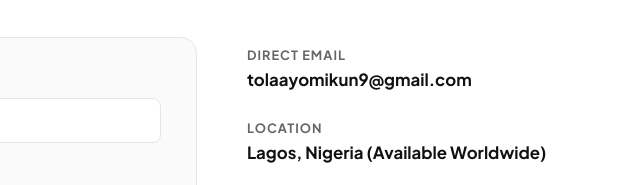
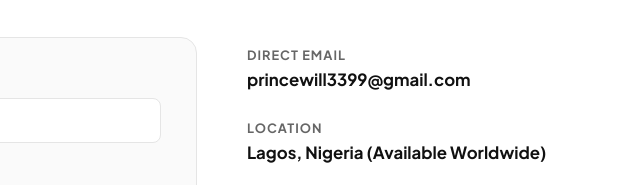
Before and after one commit to Tola123-cpu/princewilltolaportfolio, a plain HTML site: page contact.html in a window 1280 px wide. Shown: the part 256-441 px from the top of the page, 640-1280 px from the left. Drawn offline with Linux system fonts and the light colour scheme.

Commit message:
Add files via upload

```diff
--- a/contact.html
+++ b/contact.html
@@ -109,7 +109,7 @@
                 <div class="contact-info-sidebar">
                     <div class="info-block">
                         <span class="info-label">DIRECT EMAIL</span>
-                        <a href="mailto:tolaayomikun9@gmail.com" class="info-value">tolaayomikun9@gmail.com</a>
+                        <a href="mailto:princewill3399@gmail.com" class="info-value">princewill3399@gmail.com</a>
                     </div>
 
                     <div class="info-block">
```
